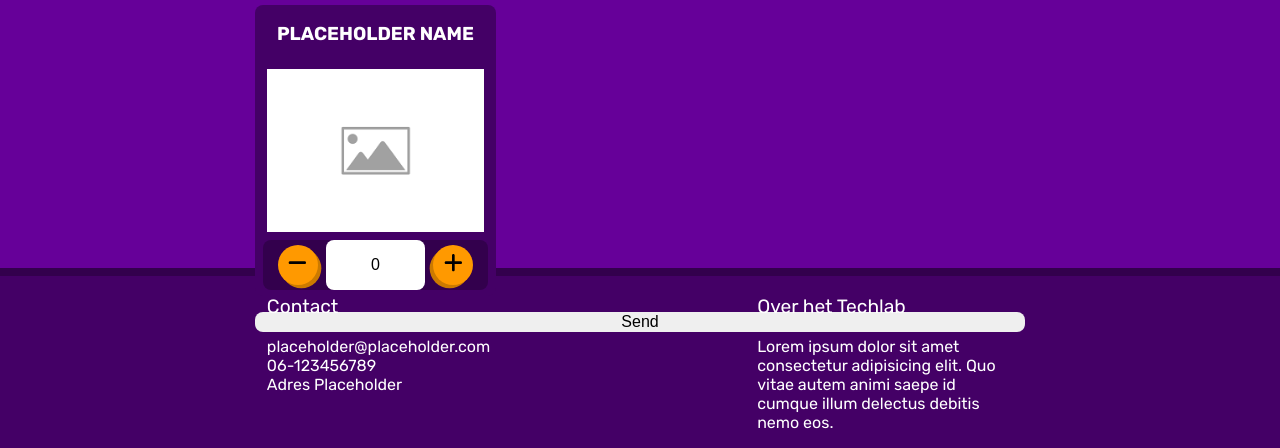
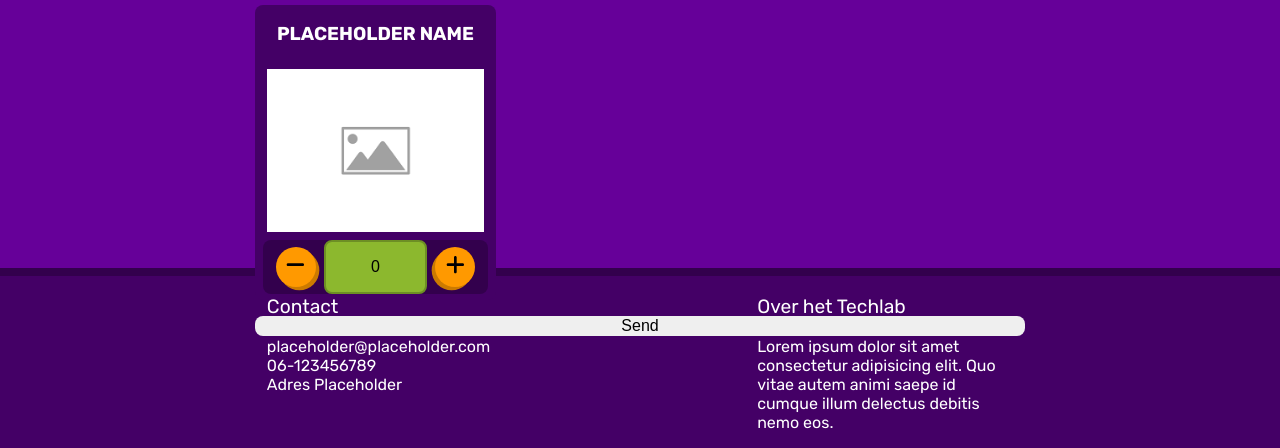
Before and after one commit to iolite312/boekingtechlab, a PHP site: page /booking in a window 1280 px wide. Shown: the part 690-1138 px from the top of the page. Run offline with PHP 8.4, Linux system fonts and the light colour scheme; data that the repository does not hold is empty; style sheets or scripts are compiled from the project's sources.

Commit message:
update the greenrery

```diff
--- a/css/booking.css
+++ b/css/booking.css
@@ -117,6 +117,8 @@ option {
   margin: 0 0.5em;
   padding: 1rem;
   max-width: 30%;
+  background-color: var(--green);
+  border: solid 0.125em var(--green-dark);
 }
 .input-group .material-input::-webkit-inner-spin-button,
 .input-group .material-input ::-webkit-outer-spin-button {
--- a/php/inc/materials.inc.php
+++ b/php/inc/materials.inc.php
@@ -10,7 +10,7 @@
         </svg>
       </button>
     </div>
-    <input class="material-input" type="number" name="quantity" value="0">
+    <input class="material-input" type="number" name="quantity" step="1" min="0" value="0">
     <div class="input-button">
       <button type="button" class="circle right" data-quantity="plus" data-field="quantity">
         <svg xmlns="http://www.w3.org/2000/svg" viewBox="0 0 448 512">
--- a/scss/booking.scss
+++ b/scss/booking.scss
@@ -127,6 +127,8 @@ option {
         margin: 0 0.5em;
         padding: 1rem;
         max-width: 30%;
+        background-color: var(--green);
+        border: solid 0.125em var(--green-dark);
 
         &::-webkit-inner-spin-button,
         ::-webkit-outer-spin-button {
```
Also changed, not shown: 1 other file.
